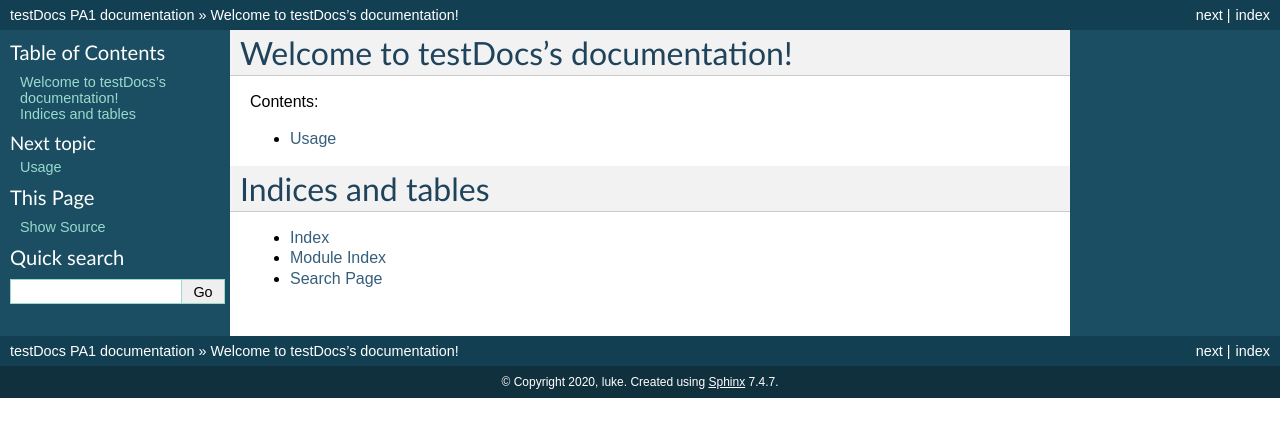
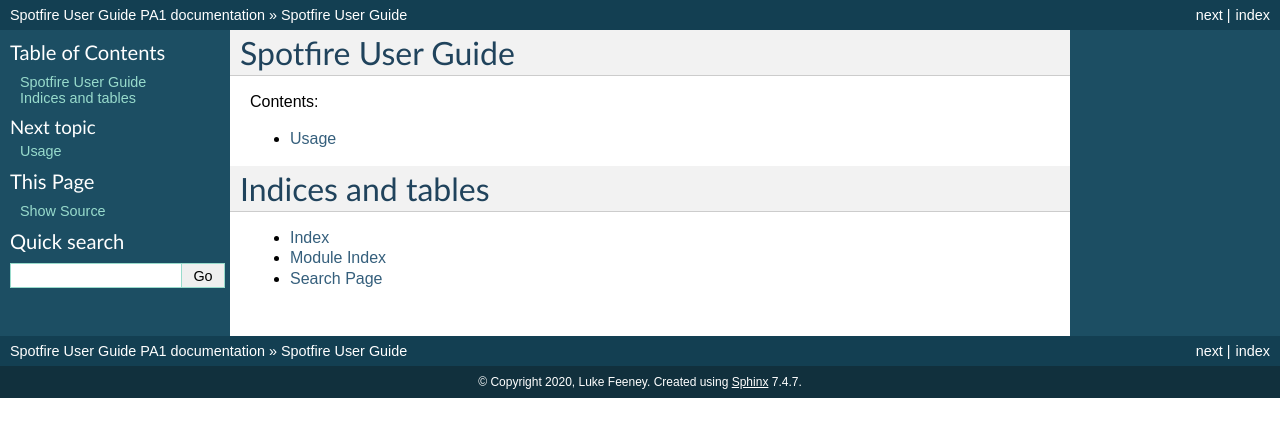
Before and after one commit to Lateralus358/testDocs, a Sphinx documentation site: the page built from docs/source/index.rst, in a window 1280 px wide. Shown: the top 437 px of the page. Built offline with Sphinx 7.4.7, drawn with Linux system fonts in a browser that asks for light colours.

Commit message:
updates6

```diff
--- a/docs/source/conf.py
+++ b/docs/source/conf.py
@@ -17,9 +17,9 @@
 
 # -- Project information -----------------------------------------------------
 
-project = 'testDocs'
-copyright = '2020, luke'
-author = 'luke'
+project = 'Spotfire User Guide'
+copyright = '2020, Luke Feeney'
+author = 'Luke Feeney'
 
 # The full version, including alpha/beta/rc tags
 release = 'PA1'
--- a/docs/source/index.rst
+++ b/docs/source/index.rst
@@ -3,7 +3,7 @@
    You can adapt this file completely to your liking, but it should at least
    contain the root `toctree` directive.
 
-Welcome to testDocs's documentation!
+Spotfire User Guide
 ====================================
 
 .. toctree::
```
Also changed, not shown: 10 other files.
